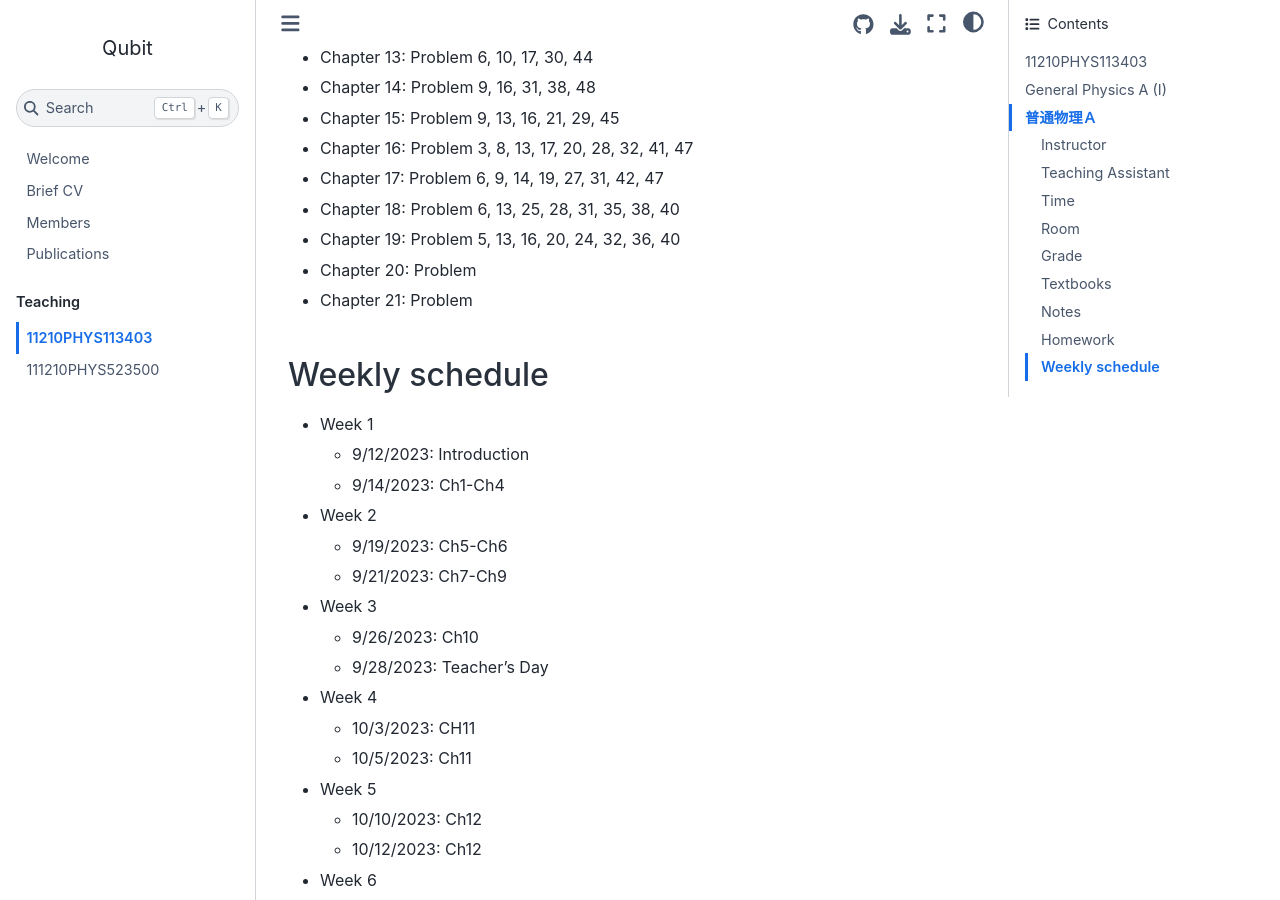
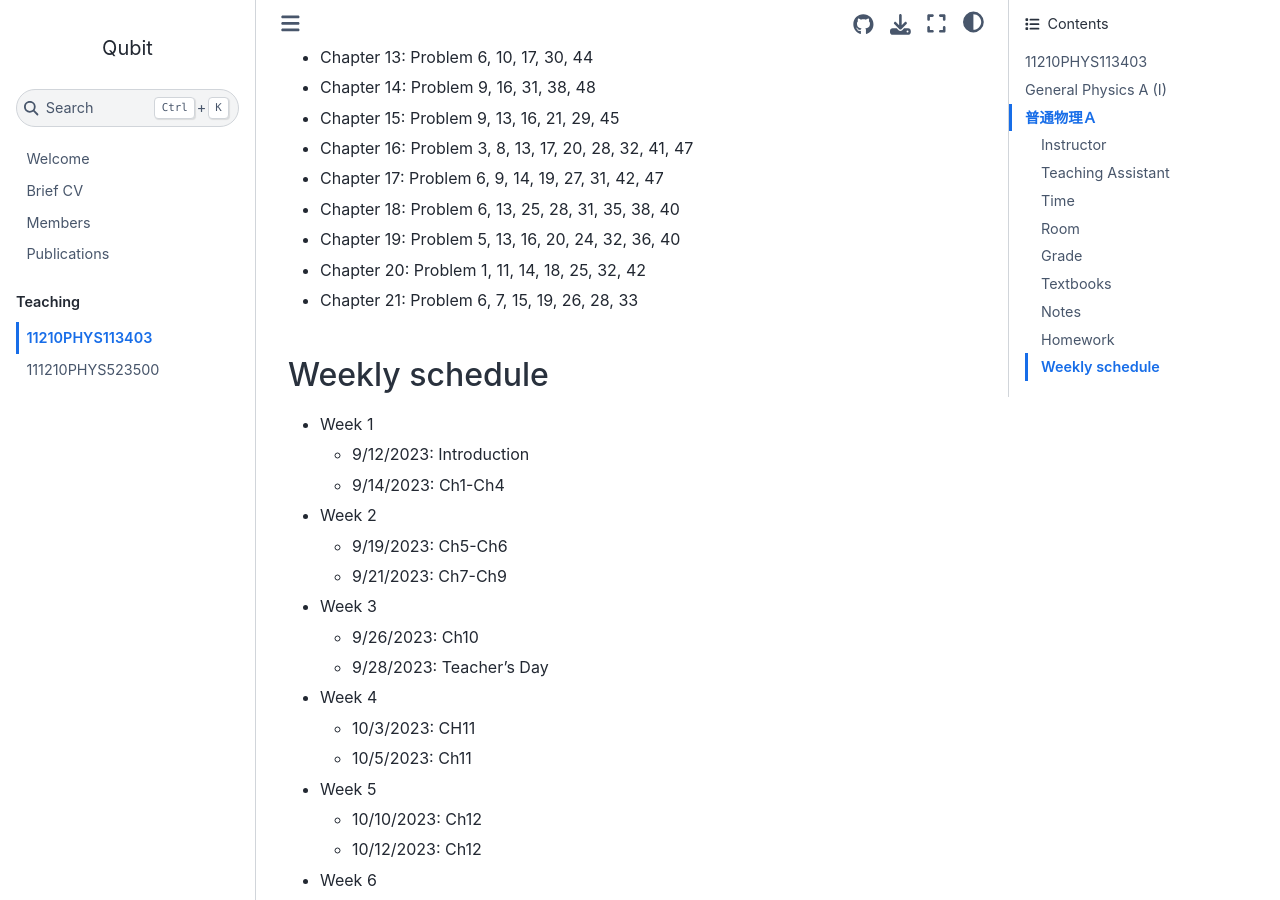
Before and after one commit to pcchen/pcchen.github.io, a Jupyter Book: the page built from teaching/11210PHYS113403.md, in a window 1280 px wide and 900 px high, scrolled down 2723 px. Built offline with Jupyter Book 1.0.4 settings and Sphinx 7.4.7 and the Sphinx Book theme 1.1.4, drawn with Linux system fonts in a browser that asks for light colours; pages that are not in the unit, such as notebooks, are missing from menus.

Commit message:
update teaching

```diff
--- a/teaching/11210PHYS113403.md
+++ b/teaching/11210PHYS113403.md
@@ -78,8 +78,8 @@ You don't need to turn in the homework. But it is important that you do the home
 * Chapter 17: Problem 6, 9, 14, 19, 27, 31, 42, 47
 * Chapter 18: Problem 6, 13, 25, 28, 31, 35, 38, 40
 * Chapter 19: Problem 5, 13, 16, 20, 24, 32, 36, 40
-* Chapter 20: Problem
-* Chapter 21: Problem
+* Chapter 20: Problem 1, 11, 14, 18, 25, 32, 42
+* Chapter 21: Problem 6, 7, 15, 19, 26, 28, 33
 
 ## Weekly schedule
 * Week 1
```
